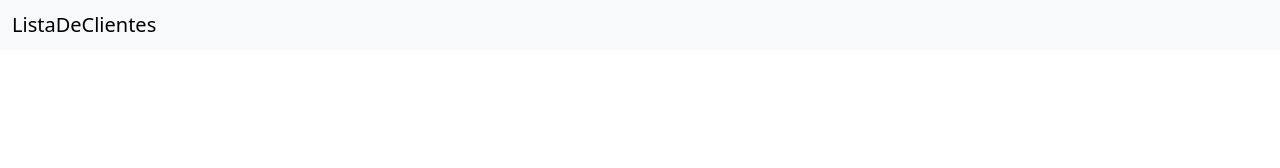
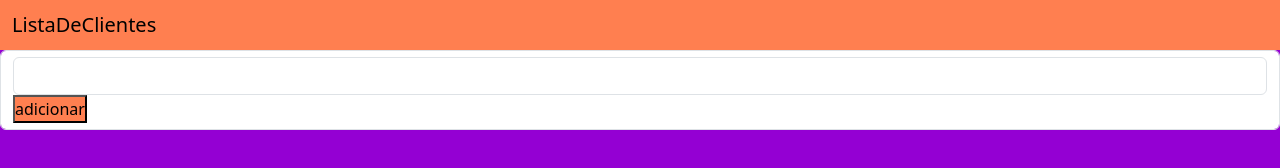
Before and after one commit to Mardonylima/ListaClientesHTML, a plain HTML site: page index.html in a window 1280 px wide. Drawn offline with nearby package versions, Linux system fonts and the light colour scheme.

Commit message:
feat: form pra inserir clientes e arquivo css

```diff
--- a/index.html
+++ b/index.html
@@ -6,14 +6,20 @@
     <meta name="viewport" content="width=device-width, initial-scale=1.0">
     <title>git</title>
     <link href="https://cdn.jsdelivr.net/npm/bootstrap@5.3.2/dist/css/bootstrap.min.css" rel="stylesheet" integrity="sha384-T3c6CoIi6uLrA9TneNEoa7RxnatzjcDSCmG1MXxSR1GAsXEV/Dwwykc2MPK8M2HN" crossorigin="anonymous">
+    <link rel="stylesheet" href="style.css">
 </head>
 <body>
+
     <!-- As a heading -->
-<nav class="navbar bg-body-tertiary">
+<nav class="navbar">
     <div class="container-fluid">
       <span class="navbar-brand mb-0 h1">ListaDeClientes</span>
     </div>
   </nav>
+  <form class="form-control" action="">
+    <input class="form-control" type="text" name="navbar">
+    <button class="btnbtn-primary" type="submit">adicionar</button>
+  </form>
 <script src="https://cdn.jsdelivr.net/npm/bootstrap@5.3.2/dist/js/bootstrap.bundle.min.js" integrity="sha384-C6RzsynM9kWDrMNeT87bh95OGNyZPhcTNXj1NW7RuBCsyN/o0jlpcV8Qyq46cDfL" crossorigin="anonymous"></script>
 </body>
 </html>
--- /dev/null
+++ b/style.css
@@ -0,0 +1,17 @@
+*{
+    margin: 0%;
+    padding: 0%;
+}
+body{
+    background-color: darkviolet;
+}
+.navbar{
+    background-color: coral;
+}
+.navbar-brand{
+    text-align: center;
+}
+.btnbtn-primary{
+    background-color: coral;
+
+}
```
